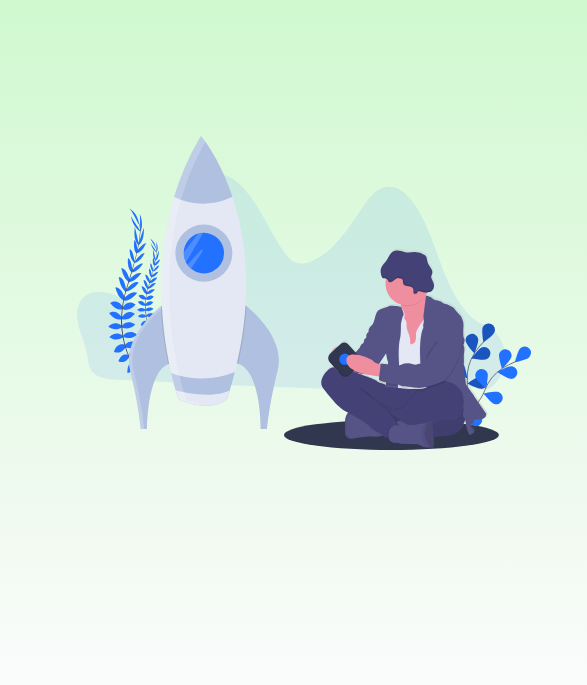
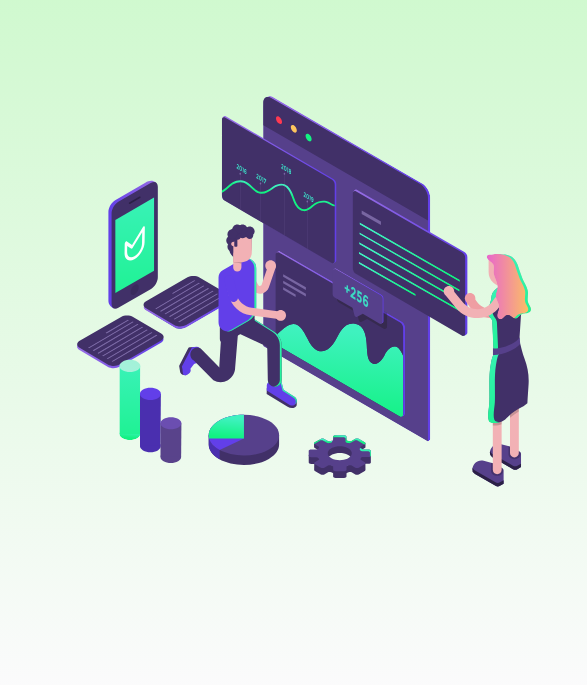
Before and after one commit to ahmedmajed0/Last-Home, a plain HTML site: page index.html in a window 1280 px wide. Shown: the part 115-800 px from the top of the page, 0-587 px from the left. Drawn offline with nearby package versions, Linux system fonts and the light colour scheme.

Commit message:
Update index.html

```diff
--- a/index.html
+++ b/index.html
@@ -22,7 +22,7 @@
 
                     <div class="panels-container">
                         <div class="panel left-panel">
-                          <img src="img/log.svg" class="image" alt="" />
+                          <img src="img/tag4.svg" class="image" alt="" />
                         </div>
                       </div>
 
```
